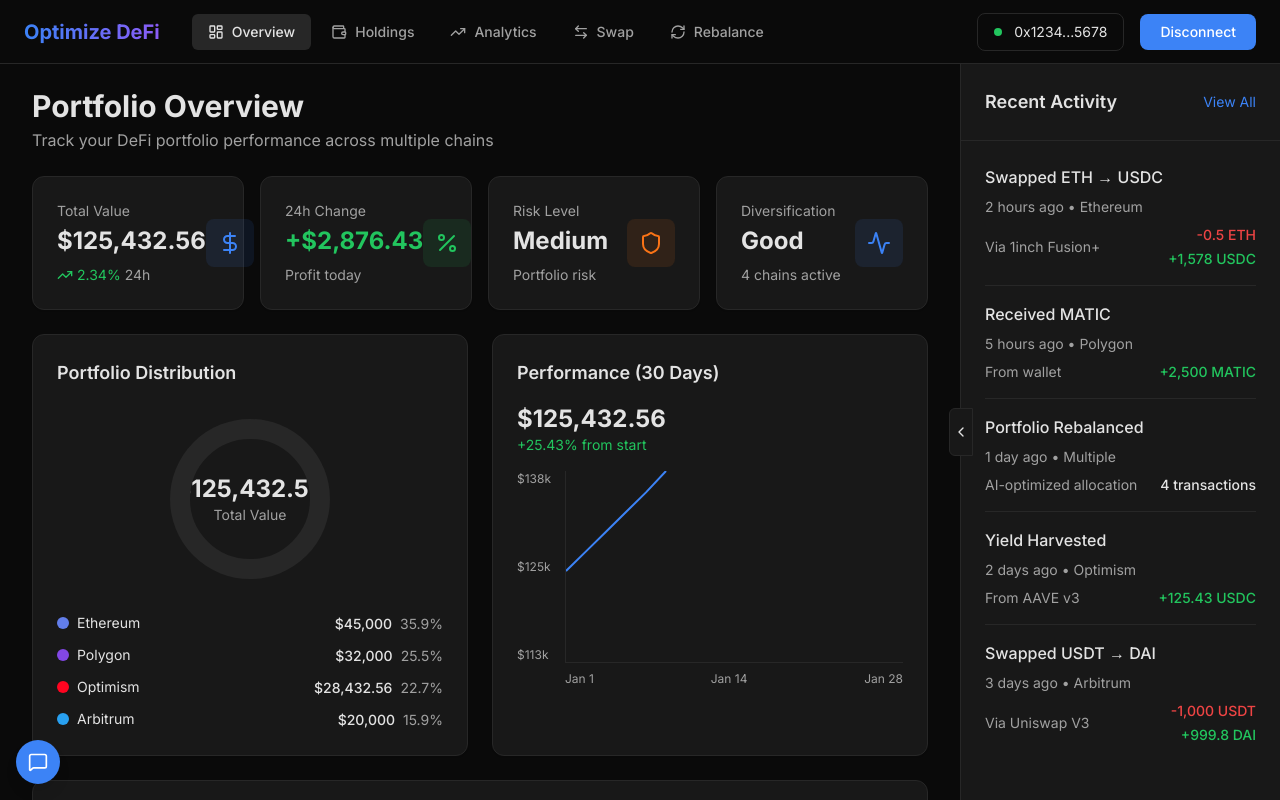
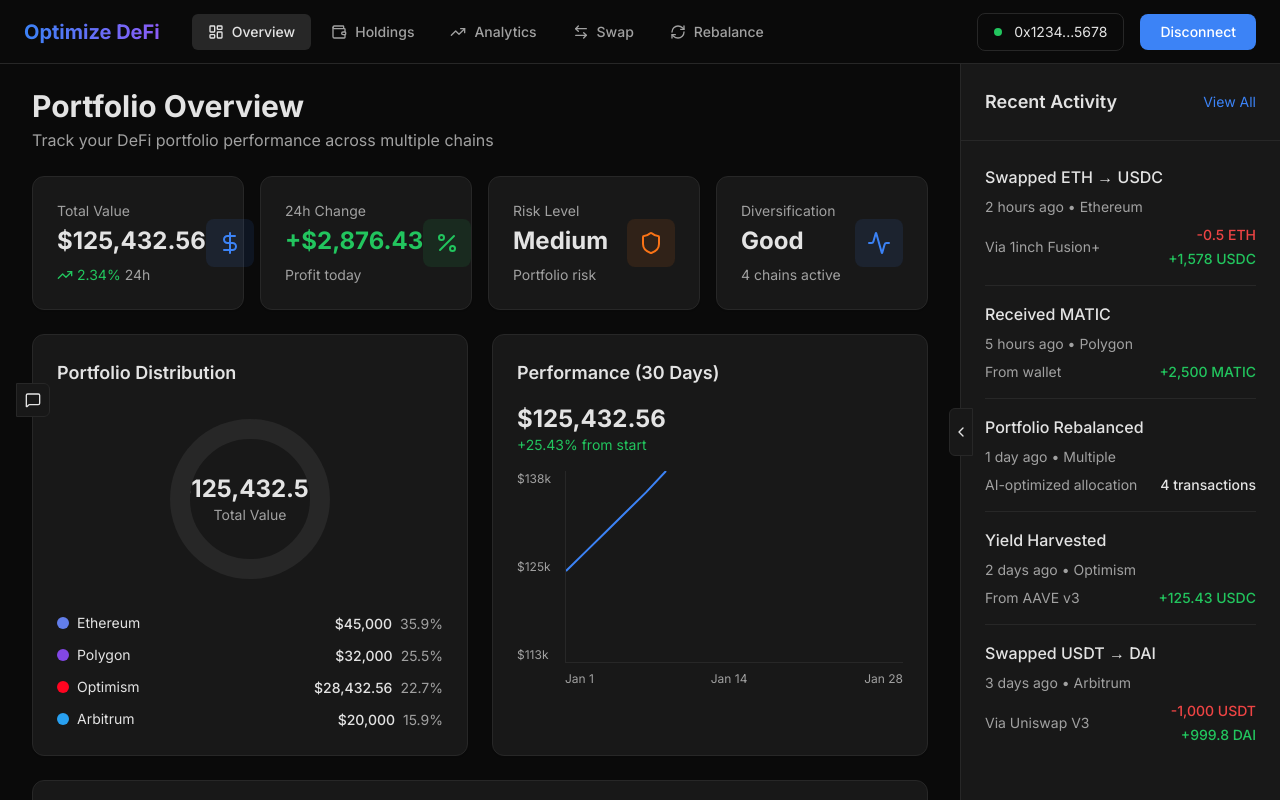
Before and after one commit to emmette/optimizedefi, a Next.js app in the folder frontend/: page / in a window 1280 px wide. Both pictures are taken after a click on the button 162 px from the left and 58 px from the top of the page. Built offline with nearby package versions, Linux system fonts and the light colour scheme.

Commit message:
fix: Make chat panel toggle button visible when collapsed
- Changed floating button to match collapse button style
- Positioned at left middle of screen like the Recent Activity button
- Added consistent styling with border and hover effects

```diff
--- a/frontend/components/layout/MainLayout.tsx
+++ b/frontend/components/layout/MainLayout.tsx
@@ -191,13 +191,13 @@ export function MainLayout({ children }: MainLayoutProps) {
         </div>
       )}
 
-      {/* Floating Chat Toggle (when collapsed) - Desktop only */}
+      {/* Floating Chat Toggle (when collapsed) */}
       {isChatCollapsed && (
         <button
           onClick={() => setIsChatCollapsed(false)}
-          className="hidden lg:block fixed left-4 bottom-4 p-3 bg-primary text-primary-foreground rounded-full shadow-lg hover:bg-primary/90 transition-colors"
+          className="fixed left-4 top-1/2 -translate-y-1/2 p-2 bg-card border border-border rounded-r-md hover:bg-accent transition-colors z-20"
         >
-          <MessageSquare className="h-5 w-5" />
+          <MessageSquare className="h-4 w-4" />
         </button>
       )}
 
```
